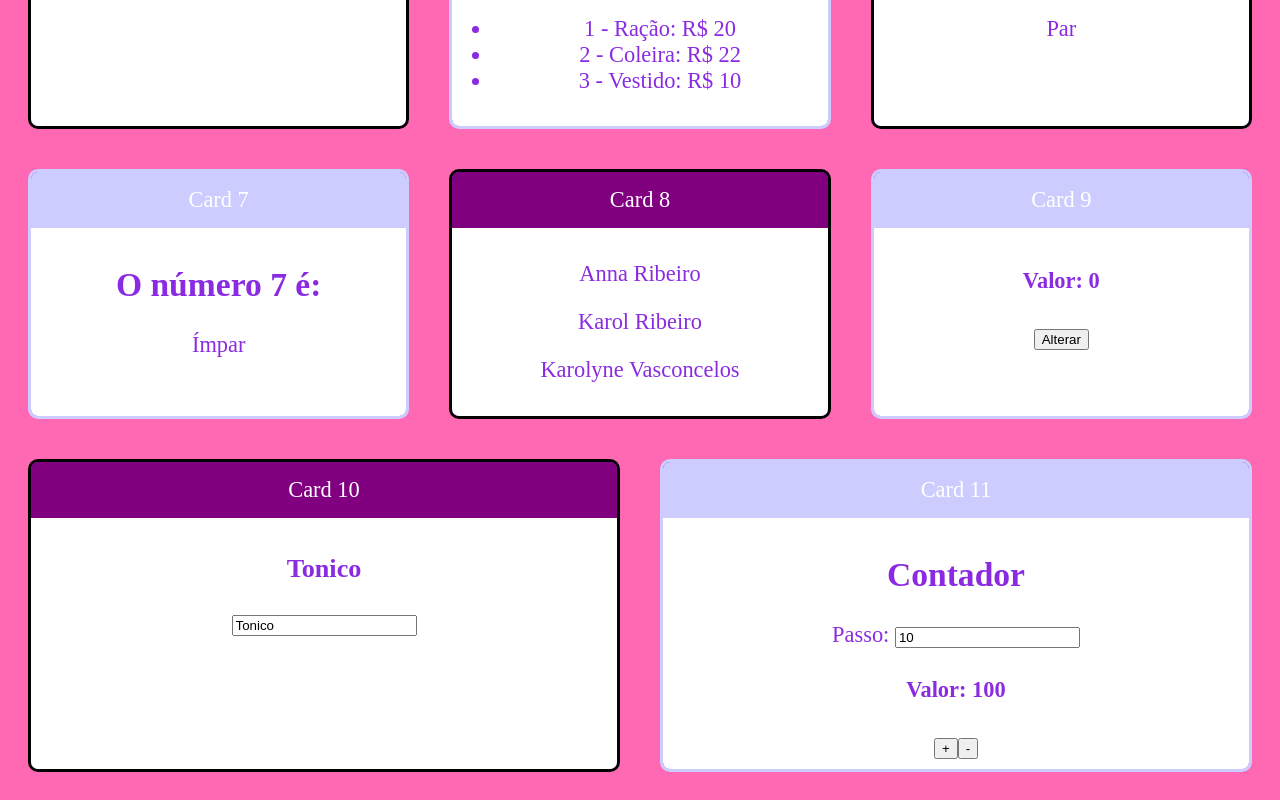
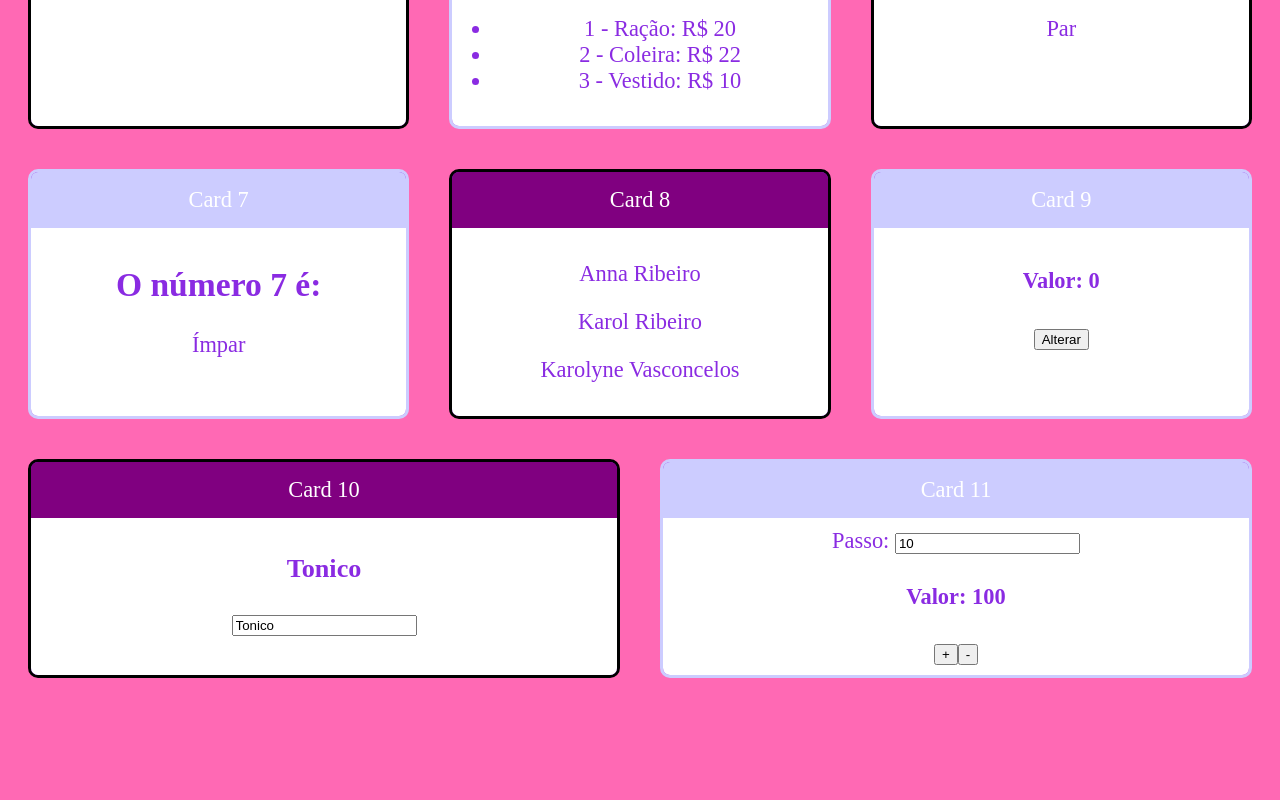
Before and after one commit to dev-akvc/React_aulaAssincrona, a React (Create React App) app: page / in a window 1280 px wide. Shown: the part 603-1403 px from the top of the page. After the commit the page ends 1309 px from the top, so only its background shows below. Built offline with nearby package versions, Linux system fonts and the light colour scheme.

Commit message:
Component com contador refatorado

```diff
--- /dev/null
+++ b/src/components/contador/Botoes.jsx
@@ -0,0 +1,11 @@
+/* eslint-disable import/no-anonymous-default-export */
+import react from "react";
+
+export default props =>
+
+<>
+    <div>
+        <button onClick={props.onInc}>+</button>
+        <button onClick={props.onDec}>-</button>
+    </div>
+</>
--- a/src/components/contador/Contador.jsx
+++ b/src/components/contador/Contador.jsx
@@ -1,7 +1,10 @@
 /* eslint-disable no-useless-constructor */
 /* eslint-disable react/require-render-return */
 import react, { Component } from "react";
+import Botoes from "./Botoes";
 import './Contador.css'
+import Display from "./Display";
+import PassoForm from "./PassoForm";
 
 export default class Contador extends Component {
 
@@ -22,23 +25,21 @@ export default class Contador extends Component {
         })
     }
 
+    mudarPasso = (novoPasso) => {
+        this.setState ({
+            passo: novoPasso
+        })
+    }
+
     render() {
         return (
             <div className="Contador">
-                <h2>Contador</h2>
-                <div>
-                <label for="passoInput">Passo: </label>
-                <input id="passoInput" type="number"
-                    value={this.state.passo}
-                    onChange={e => this.setState({ passo: +e.target.value})}/>
-                </div>
 
-                <h4>Valor: {this.state.valor}</h4>
+                <PassoForm passo={this.state.passo}
+                    onPassoChange={this.mudarPasso}/>
+                <Display valor={this.state.valor}/>
+                <Botoes onInc={this.inc} onDec={this.dec}/>
 
-                <div>
-                    <button onClick={this.inc}>+</button>
-                    <button onClick={this.dec}>-</button>
-                </div>
             </div>
         )
     }
--- /dev/null
+++ b/src/components/contador/Display.jsx
@@ -0,0 +1,8 @@
+/* eslint-disable import/no-anonymous-default-export */
+import react from "react";
+
+export default props =>
+
+<>
+    <h4>Valor: {props.valor}</h4>
+</>
--- /dev/null
+++ b/src/components/contador/PassoForm.jsx
@@ -0,0 +1,17 @@
+/* eslint-disable import/no-anonymous-default-export */
+import react from "react";
+
+export default props =>
+
+<>
+    <div>
+        <label for="passoInput">Passo: </label>
+        <input
+        id="passoInput"
+        type="number"
+        value={props.passo}
+        onChange={(e) => props.onPassoChange(+e.target.value)}
+        />
+    </div>
+
+</>
```
